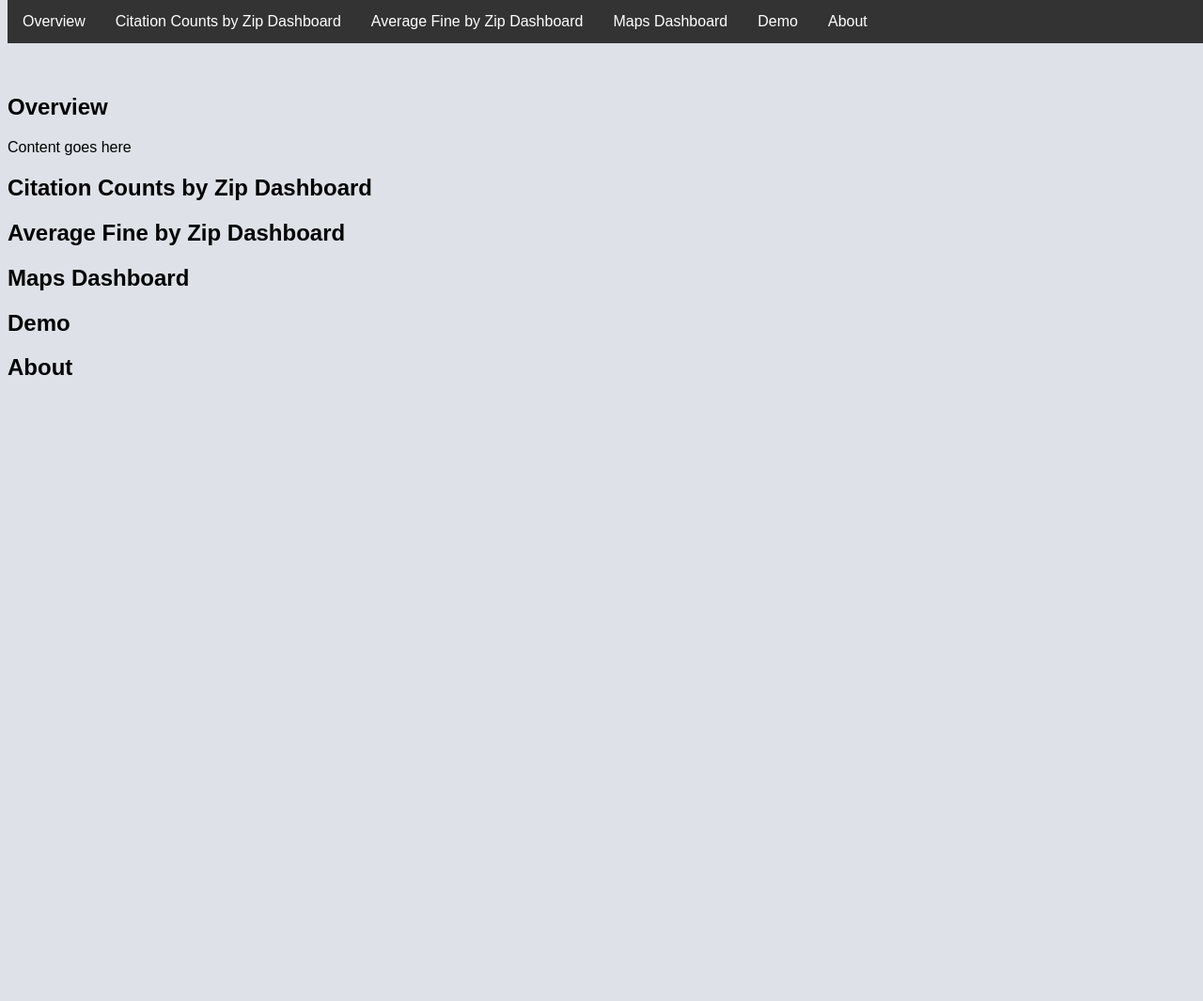
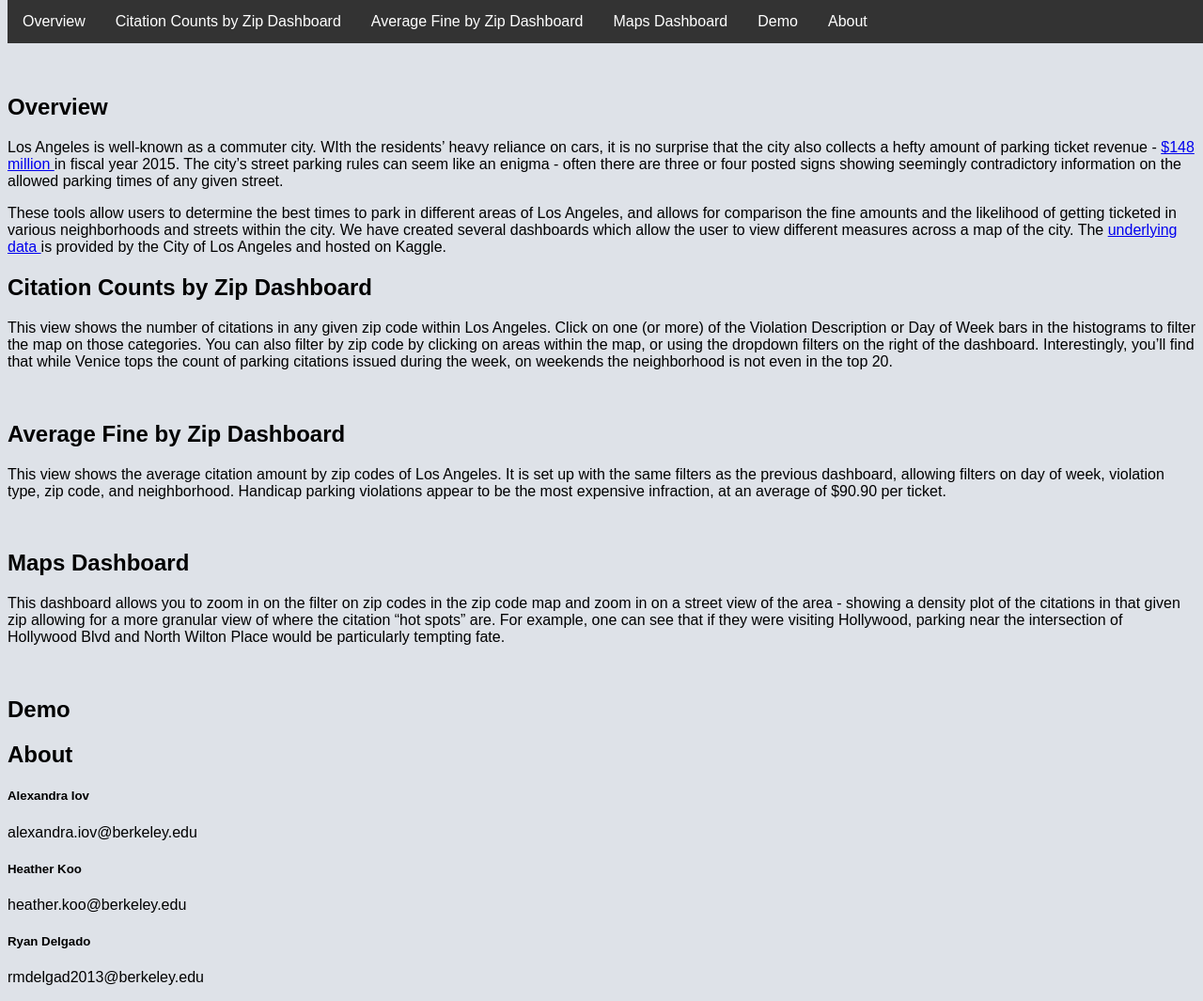
Before and after one commit to rmdelgad2013/W209_LAParkingViolations, a Flask app: page / in a window 1280 px wide. Shown: the whole page at 94% size. Before the commit the page ends 399 px from the top, so only its background shows below. Run offline with Flask 2, Linux system fonts and the light colour scheme; some libraries are stand-ins or nearby versions.

Commit message:
Added About, Overview, and blurbs in each dashboard section. Temporarily commented out two of the dashboards until we get all of them in line.

```diff
--- a/templates/index.html
+++ b/templates/index.html
@@ -75,48 +75,77 @@
 
     <section id="overview">
         <h2>Overview</h2>
-        <p>Content goes here</p>
+        <p>Los Angeles is well-known as a commuter city. WIth the residents’ heavy reliance on cars, it is no surprise
+            that the city also collects a hefty amount of parking ticket revenue -
+            <a href="https://www.govtech.com/data/How-Did-LA-Spend-148-Million-in-Parking-Ticket-Revenue-Check-Data-Portal.html">$148 million </a>
+            in fiscal year 2015. The city’s street parking rules can seem like an enigma - often there are three or four
+            posted signs showing seemingly contradictory information on the allowed parking times of any given street.
+        </p>
+
+        <p>These tools allow users to determine the best times to park in different areas of Los Angeles, and allows for
+            comparison the fine amounts and the likelihood of getting ticketed in various neighborhoods and streets within
+            the city.  We have created several dashboards which allow the user to view different measures across a map of
+            the city.  The <a href="https://www.kaggle.com/cityofLA/los-angeles-parking-citations">underlying data </a>
+            is provided by the City of Los Angeles and hosted on Kaggle.
+        </p>
     </section>
 
     <section id="dashboard-1">
         <h2>Citation Counts by Zip Dashboard</h2>
-        <div class='tableauPlaceholder' id='viz1555266095248' style='position: relative'>
-            <noscript>
-                <a href='#'>
-                    <img alt=' ' src='https:&#47;&#47;public.tableau.com&#47;static&#47;images&#47;Sa&#47;SamplePrototype&#47;Recentiteration&#47;1_rss.png' style='border: none' />
-                </a>
-            </noscript>
-            <object class='tableauViz'  style='display:none;'><param name='host_url' value='https%3A%2F%2Fpublic.tableau.com%2F' />
-                <param name='embed_code_version' value='3' />
-                <param name='site_root' value='' />
-                <param name='name' value='SamplePrototype&#47;Recentiteration' />
-                <param name='tabs' value='no' />
-                <param name='toolbar' value='yes' />
-                <param name='static_image' value='https:&#47;&#47;public.tableau.com&#47;static&#47;images&#47;Sa&#47;SamplePrototype&#47;Recentiteration&#47;1.png' />
-                <param name='animate_transition' value='yes' /><param name='display_static_image' value='yes' /><param name='display_spinner' value='yes' />
-                <param name='display_overlay' value='yes' />
-                <param name='display_count' value='yes' />
-            </object>
-        </div>
-        <script type='text/javascript'>
-            var divElement = document.getElementById('viz1555266095248');
-            var vizElement = divElement.getElementsByTagName('object')[0];
-            if ( divElement.offsetWidth > 800 ) {
-                vizElement.style.width='1000px';
-                vizElement.style.height='1027px';
-            } else if ( divElement.offsetWidth > 500 ) {
-                vizElement.style.width='1000px';vizElement.style.height='1027px';
-            } else {
-                vizElement.style.width='100%';vizElement.style.height='977px';
-            }
-            var scriptElement = document.createElement('script');
-            scriptElement.src = 'https://public.tableau.com/javascripts/api/viz_v1.js';
-            vizElement.parentNode.insertBefore(scriptElement, vizElement);
-        </script>
+
+        <p>This view shows the number of citations in any given zip code within Los Angeles.  Click on one (or more) of
+            the Violation Description or Day of Week bars in the histograms to filter the map on those categories.  You
+            can also filter by zip code by clicking on areas within the map, or using the dropdown filters on the right
+            of the dashboard.  Interestingly, you’ll find that while Venice tops the count of parking citations issued
+            during the week, on weekends the neighborhood is not even in the top 20.
+        </p>
+
+        <br />
+
+{#        <div class='tableauPlaceholder' id='viz1555266095248' style='position: relative'>#}
+{#            <noscript>#}
+{#                <a href='#'>#}
+{#                    <img alt=' ' src='https:&#47;&#47;public.tableau.com&#47;static&#47;images&#47;Sa&#47;SamplePrototype&#47;Recentiteration&#47;1_rss.png' style='border: none' />#}
+{#                </a>#}
+{#            </noscript>#}
+{#            <object class='tableauViz'  style='display:none;'><param name='host_url' value='https%3A%2F%2Fpublic.tableau.com%2F' />#}
+{#                <param name='embed_code_version' value='3' />#}
+{#                <param name='site_root' value='' />#}
+{#                <param name='name' value='SamplePrototype&#47;Recentiteration' />#}
+{#                <param name='tabs' value='no' />#}
+{#                <param name='toolbar' value='yes' />#}
+{#                <param name='static_image' value='https:&#47;&#47;public.tableau.com&#47;static&#47;images&#47;Sa&#47;SamplePrototype&#47;Recentiteration&#47;1.png' />#}
+{#                <param name='animate_transition' value='yes' /><param name='display_static_image' value='yes' /><param name='display_spinner' value='yes' />#}
+{#                <param name='display_overlay' value='yes' />#}
+{#                <param name='display_count' value='yes' />#}
+{#            </object>#}
+{#        </div>#}
+{#        <script type='text/javascript'>#}
+{#            var divElement = document.getElementById('viz1555266095248');#}
+{#            var vizElement = divElement.getElementsByTagName('object')[0];#}
+{#            if ( divElement.offsetWidth > 800 ) {#}
+{#                vizElement.style.width='1000px';#}
+{#                vizElement.style.height='1027px';#}
+{#            } else if ( divElement.offsetWidth > 500 ) {#}
+{#                vizElement.style.width='1000px';vizElement.style.height='1027px';#}
+{#            } else {#}
+{#                vizElement.style.width='100%';vizElement.style.height='977px';#}
+{#            }#}
+{#            var scriptElement = document.createElement('script');#}
+{#            scriptElement.src = 'https://public.tableau.com/javascripts/api/viz_v1.js';#}
+{#            vizElement.parentNode.insertBefore(scriptElement, vizElement);#}
+{#        </script>#}
     </section>
 
     <section id="dashboard-2">
         <h2>Average Fine by Zip Dashboard</h2>
+        <p>This view shows the average citation amount by zip codes of Los Angeles.  It is set up with the same filters
+            as the previous dashboard, allowing filters on day of week, violation type, zip code, and neighborhood.
+            Handicap parking violations appear to be the most expensive infraction, at an average of $90.90 per ticket.
+        </p>
+
+        <br />
+
         <div class='tableauPlaceholder' id='viz1555266095248' style='position: relative'>
             <noscript>
                 <a href='#'>
@@ -154,6 +183,14 @@
 
     <section id="dashboard-3">
         <h2>Maps Dashboard</h2>
+
+        <p>This dashboard allows you to zoom in on the filter on zip codes in the zip code map and zoom in on a street
+            view of the area - showing a density plot of the citations in that given zip allowing for a more granular
+            view of where the citation “hot spots” are.  For example, one can see that if they were visiting Hollywood,
+            parking near the intersection of Hollywood Blvd and North Wilton Place would be particularly tempting fate.
+        </p>
+
+        <br />
         <div class='tableauPlaceholder' id='viz1555266095248' style='position: relative'>
             <noscript>
                 <a href='#'>
@@ -197,6 +234,15 @@
     <section id="about">
     <h2>About</h2>
 
+        <h5>Alexandra Iov</h5>
+        <p>alexandra.iov@berkeley.edu</p>
+
+        <h5>Heather Koo</h5>
+        <p>heather.koo@berkeley.edu</p>
+
+        <h5>Ryan Delgado</h5>
+        <p>rmdelgad2013@berkeley.edu</p>
+
     </section>
 
 
```
